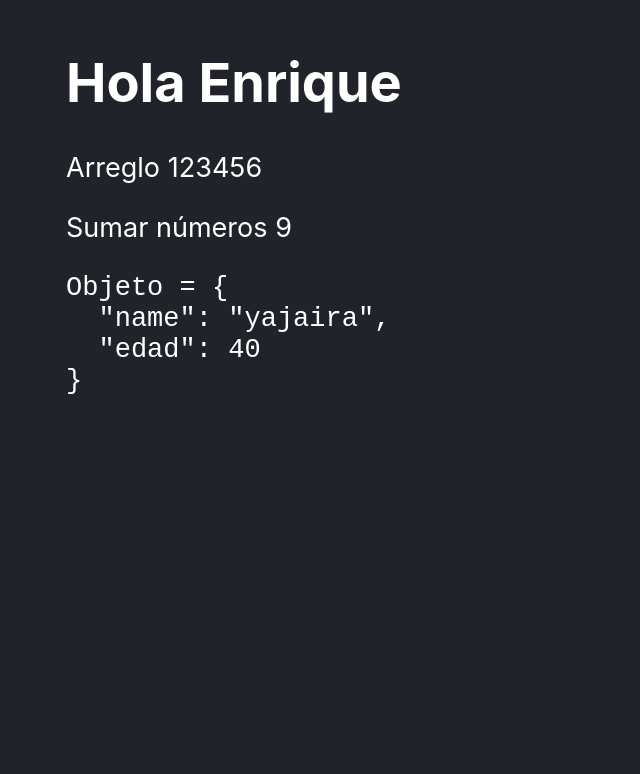
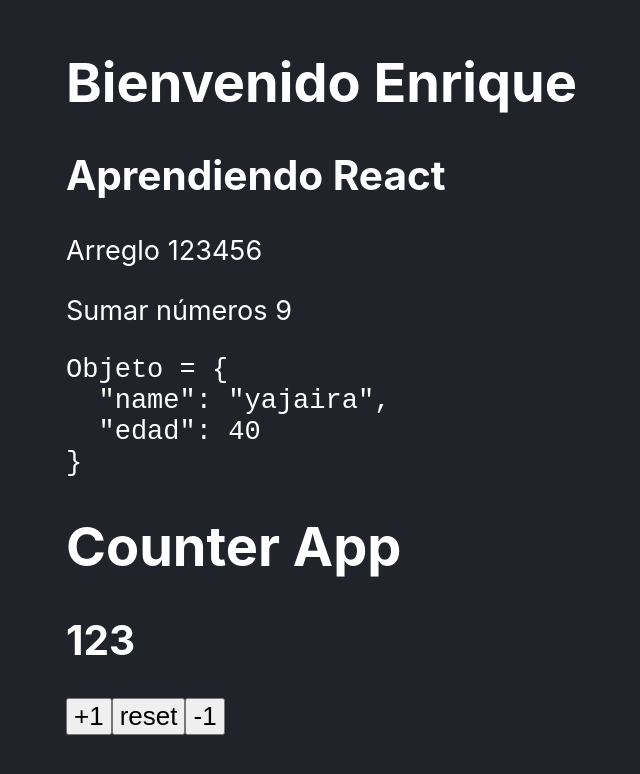
Before and after one commit to mundoenrique/03-react-counter-app, a React (Vite) app: page / in a window 1280 px wide. Shown: the part 126-900 px from the top of the page, without its empty margins (74-714 px from the left). Before the commit the page ends 800 px from the top, so only its background shows below. Built offline with nearby package versions, Linux system fonts and the light colour scheme.

Commit message:
Habilita contador

```diff
--- a/package.json
+++ b/package.json
@@ -8,6 +8,7 @@
     "preview": "vite preview"
   },
   "dependencies": {
+    "prop-types": "^15.8.1",
     "react": "^18.2.0",
     "react-dom": "^18.2.0"
   },
--- a/src/App.jsx
+++ b/src/App.jsx
@@ -1,4 +1,5 @@
 import { Fragment } from 'react'
+import PropTypes from 'prop-types'
 import './App.css'
 
 const name = 'Enrique';
@@ -12,18 +13,25 @@
 	return a + b;
 }
 
-function App() {
+export default function App({ title, subTitle }) {
 
 	return (
 		<Fragment>
-			<h1>Hola {name}</h1>
-			{/* <p>{subTitle}</p> */}
+			<h1>{title} {name}</h1>
+			<h2>{subTitle}</h2>
 			<p>Arreglo {arr}</p>
 			<p>Sumar números {addNumbers(4, 5)}</p>
 			<pre>Objeto = {JSON.stringify(obj, null, 2)}</pre>
-			{/* <p>Propiedad recibida = {propSent}</p> */}
 		</Fragment>
 	)
 }
 
-export default App
+App.propTypes = {
+	title: PropTypes.string.isRequired,
+	subTitle: PropTypes.string,
+}
+
+App.defaultProps = {
+	title: 'Sin título',
+	subTitle: 'Aprendiendo React'
+}
--- /dev/null
+++ b/src/CounterApp.jsx
@@ -0,0 +1,26 @@
+import PropTypes from 'prop-types';
+import { useState } from 'react';
+export default function CounterApp({ value }) {
+	const [counter, setCounter] = useState(value);
+
+	const handleAdd = () => {
+		setCounter(counter + 1);
+	}
+
+	const handleReset = () => setCounter(value);
+	const handleSubstract = () => setCounter((c) => c - 1);
+
+	return (
+		<>
+			<h1>Counter App</h1>
+			<h2>{counter}</h2>
+			<button onClick={handleAdd}>+1</button>
+			<button onClick={handleReset}>reset</button>
+			<button onClick={handleSubstract}>-1</button>
+		</>
+	)
+}
+
+CounterApp.prototype = {
+	value: PropTypes.number.isRequired
+}
--- a/src/main.jsx
+++ b/src/main.jsx
@@ -1,10 +1,12 @@
 import React from 'react'
 import ReactDOM from 'react-dom/client'
 import App from './App'
+import CounterApp from './CounterApp'
 import './index.css'
 
 ReactDOM.createRoot(document.getElementById('root')).render(
 	<React.StrictMode>
-		<App />
+		<App title="Bienvenido" />
+		<CounterApp value={123} />
 	</React.StrictMode>
 )
```
Also changed, not shown: 2 other files (tests, documents, lock files or other folders).
